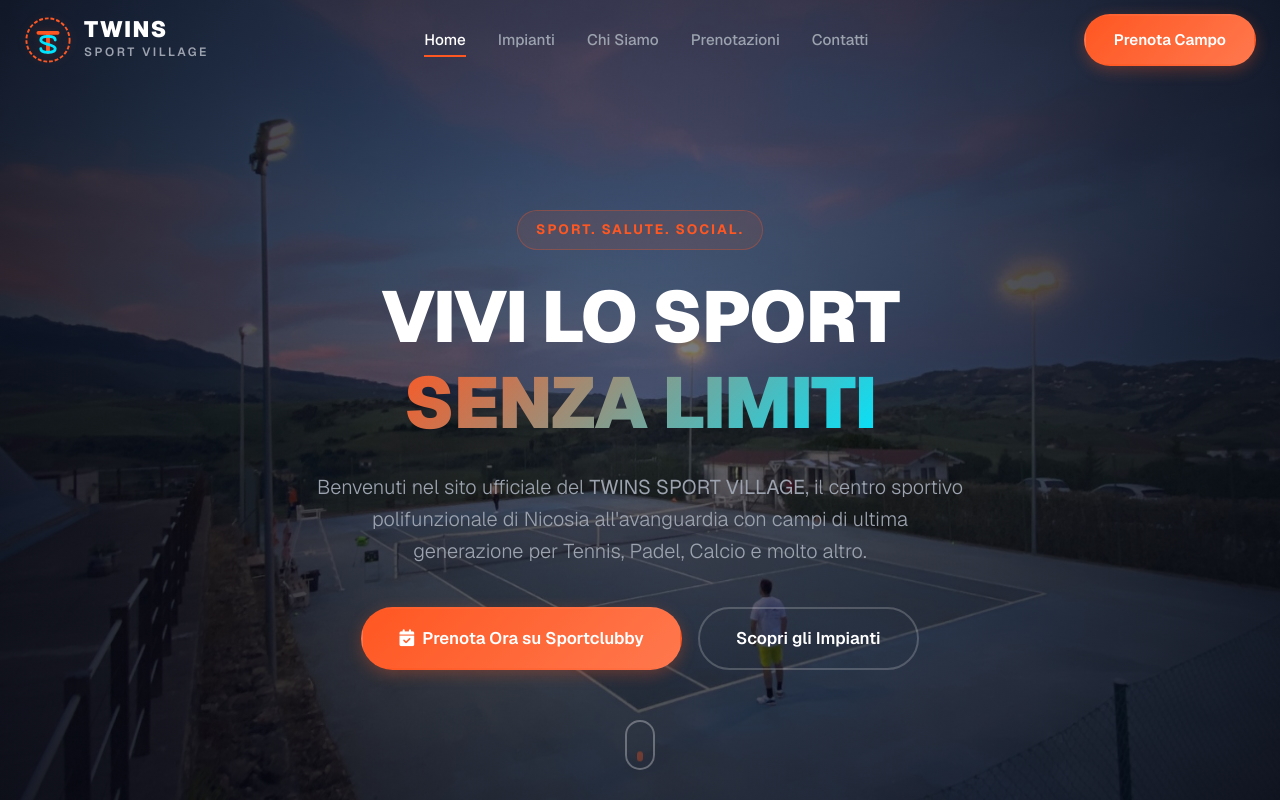
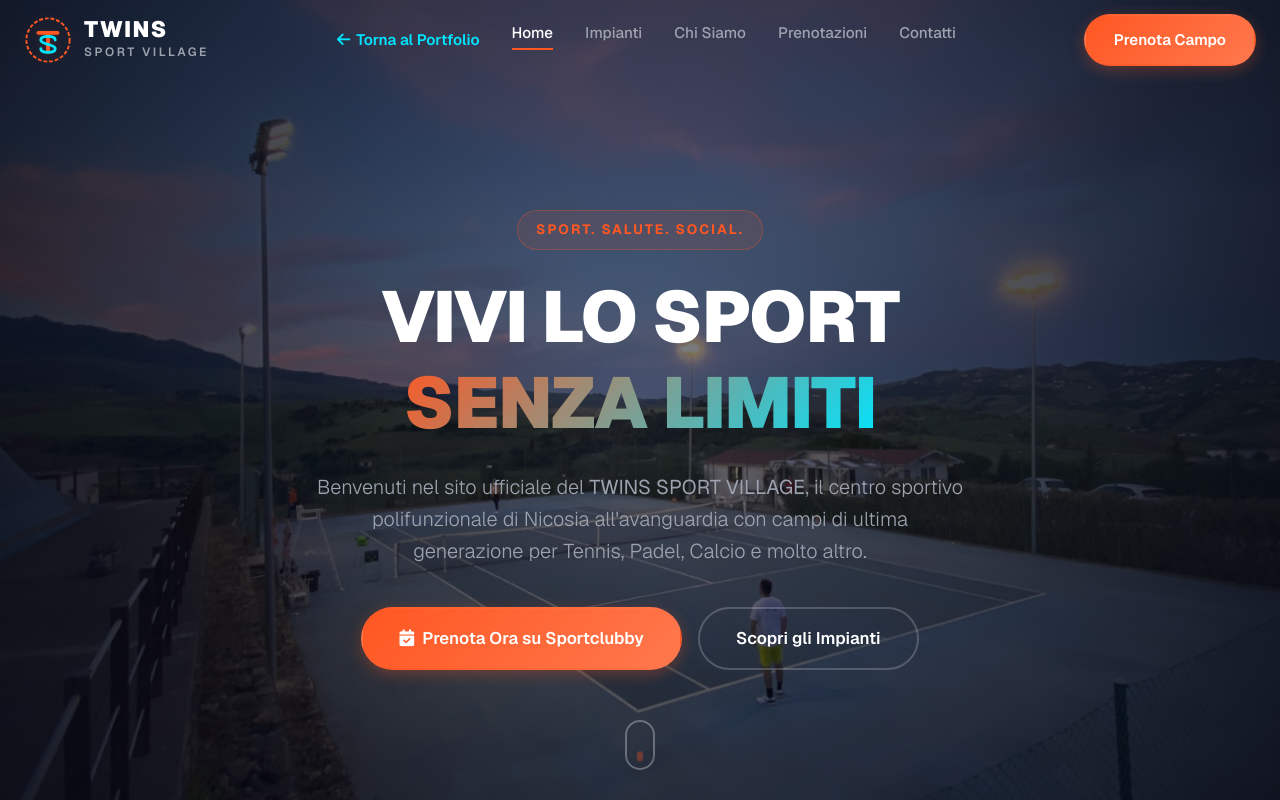
Before and after one commit to Screemerss/portfolio-screemers, a Next.js app: page /twins-sport-village in a window 1280 px wide. Shown: the top 800 px of the page. Built offline with nearby package versions, Linux system fonts and the light colour scheme; no server answers.

Commit message:
feat: add back to portfolio link in twins navbar

```diff
--- a/components/twins-sport-village/Navbar.js
+++ b/components/twins-sport-village/Navbar.js
@@ -1,6 +1,7 @@
 'use client';
 
 import { useState, useEffect } from 'react';
+import Link from 'next/link';
 
 export default function Navbar() {
   const [scrolled, setScrolled] = useState(false);
@@ -79,6 +80,15 @@ export default function Navbar() {
         <nav className={`nav-menu ${mobileMenuOpen ? 'open' : ''}`} id="nav-menu">
           <ul>
             <li>
+              <Link
+                href="/"
+                className="nav-link"
+                style={{ color: 'var(--color-secondary)', display: 'inline-flex', alignItems: 'center', gap: '6px', fontWeight: '600' }}
+              >
+                <i className="fa-solid fa-arrow-left"></i> Torna al Portfolio
+              </Link>
+            </li>
+            <li>
               <a
                 href="#hero"
                 onClick={(e) => handleLinkClick(e, 'hero')}
```
